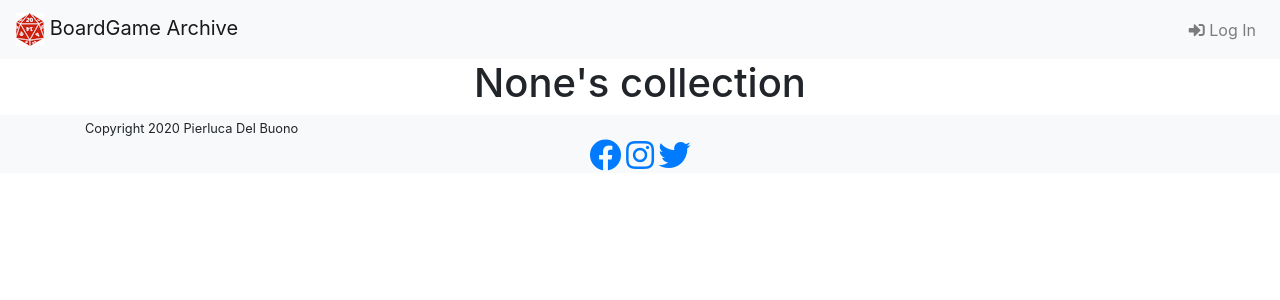
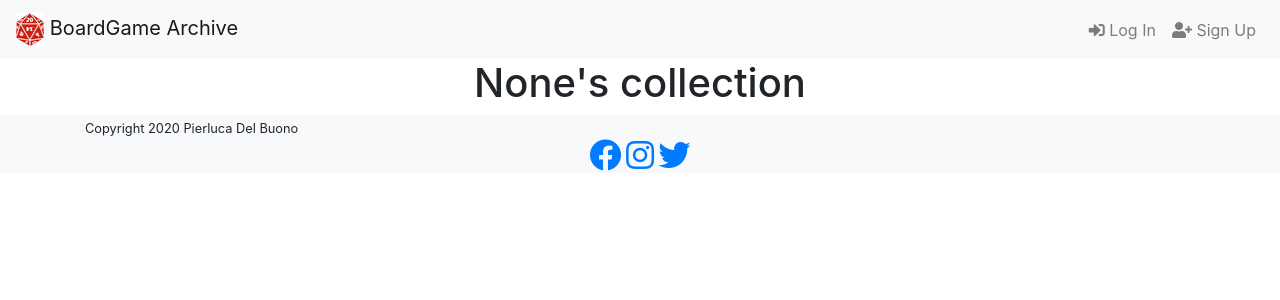
Before and after one commit to severian5it/BoardgameNerd, a Flask app: page /collection in a window 1280 px wide. Shown: the top 300 px of the page. Run offline with Flask 2, Linux system fonts and the light colour scheme; data that the repository does not hold is empty; some libraries are stand-ins or nearby versions.

Commit message:
adding register on the nav

```diff
--- a/BoardgameNerd/helper/api.py
+++ b/BoardgameNerd/helper/api.py
@@ -21,7 +21,7 @@ def thumbnail(id):
         thumbnail = url_for('static', filename='img/question-mark.png')
     return thumbnail
 
-def random_games(nbr=10):
+def random_games(nbr=15):
     random_list = []
     for _ in range(nbr):
         value = randint(0, 180000)
--- a/BoardgameNerd/templates/layout/nav.html
+++ b/BoardgameNerd/templates/layout/nav.html
@@ -24,6 +24,11 @@
                     <i class="fas fa-sign-in-alt menu-icon"></i> Log In {% if active == 'login' %}<span class="sr-only">(current)</span>{% endif %}
                 </a>
             </li>
+            <li class="nav-item">
+                <a class="nav-link {% if active == 'register' %}active{% endif %}" href="{{url_for('registration')}}">
+                    <i class="fas fa-user-plus  menu-icon"></i> Sign Up {% if active == 'register' %}<span class="sr-only">(current)</span>{% endif %}
+                </a>
+            </li>
             {% else %}
             <!-- My account dropdown menu only visible when logged in -->
             <li class="nav-item dropdown">
```
